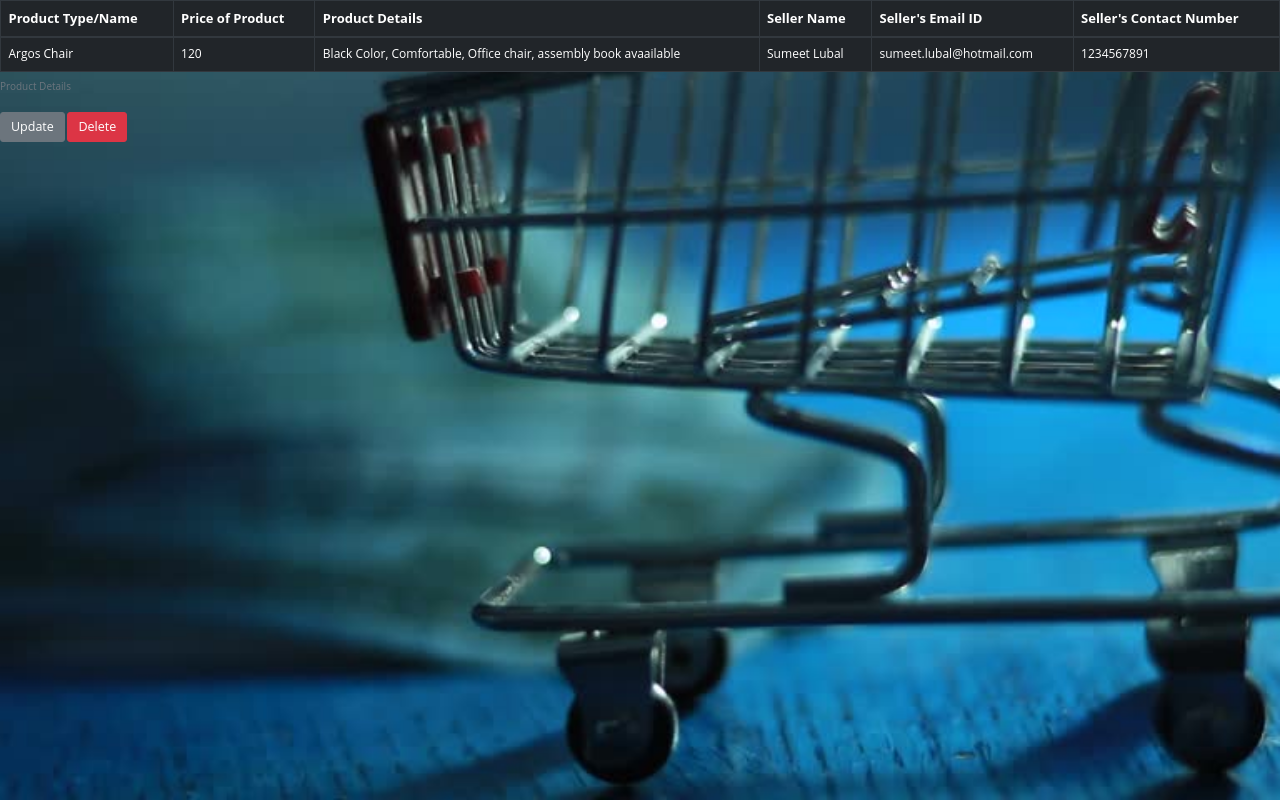
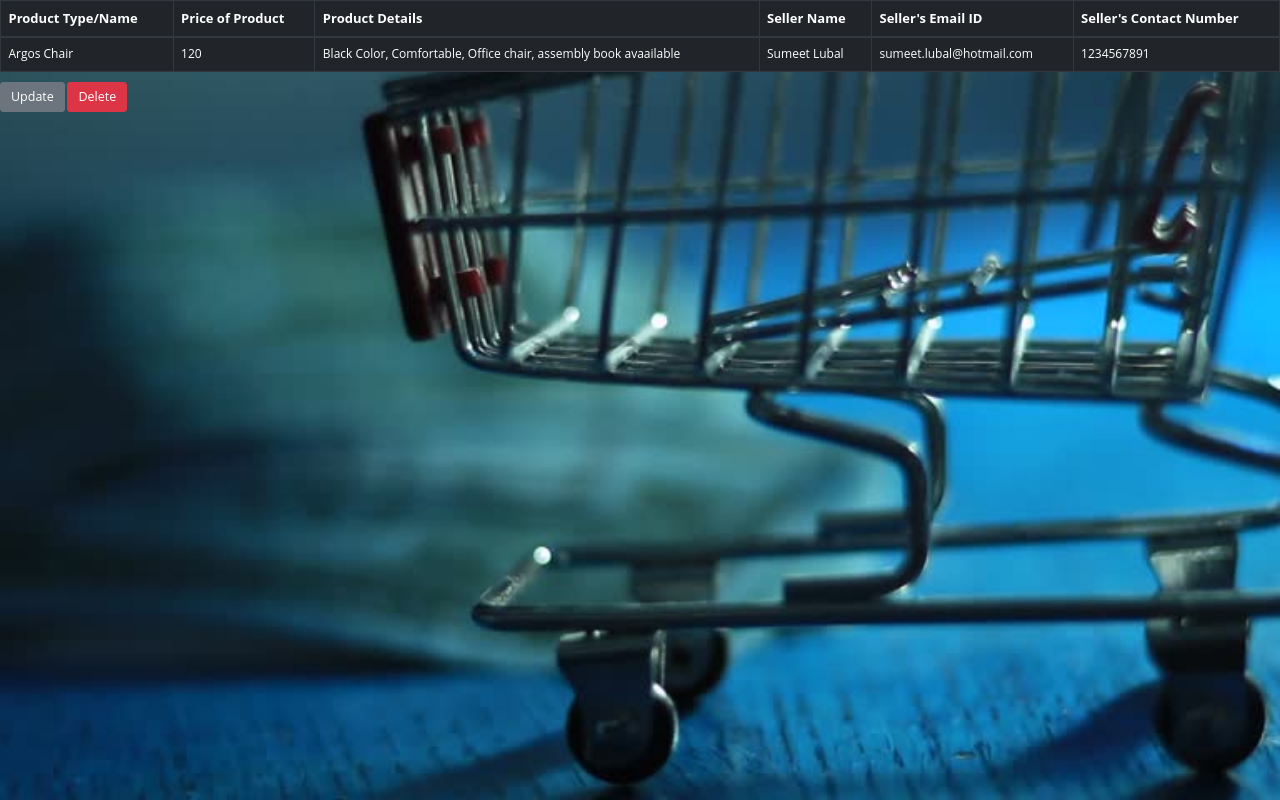
Before and after one commit to soniaghongadi/Shop-Deal-Online-web-app, a Flask app: page /show_all/4 in a window 1280 px wide. Run offline with Flask 2, Linux system fonts and the light colour scheme; data comes from the database, SQL or seed files in the repository; both versions use the stored data as it was after the commit; some libraries are stand-ins or nearby versions.

```diff
--- a/login.py
+++ b/login.py
@@ -4,11 +4,10 @@ from flask_sqlalchemy import SQLAlchemy
 from sqlalchemy import Column, Integer, String, ForeignKey, Table
 from wtforms.validators import ValidationError, Email
 from werkzeug.security import generate_password_hash, check_password_hash
-from flask_wtf.csrf import CSRFProtect
+
 
 # Creation of Flask instance
 app = Flask(__name__)
-csrf = CSRFProtect(app)
 
 # Database location
 app.config['SQLALCHEMY_DATABASE_URI'] = 'sqlite:///login.sqlite3'
@@ -141,16 +140,16 @@ def addproduct():
     return render_template(ADDPRODUCT_PAGE, product=product)
 
 # Go to an individual product
-@app.route("/show_all/<int:Product_id>")
-def idv_prod(Product_id):
-    product = Product.query.get_or_404(Product_id)
+@app.route("/show_all/<int:product_id>")
+def idv_prod(product_id):
+    product = Product.query.get_or_404(product_id)
     return render_template('prod.html', product = product)
 
 # Delete a product
-@app.route("/show_all/<int:Product_id>/delete")
-def delete_prod(Product_id):
+@app.route("/show_all/<int:product_id>/delete")
+def delete_prod(product_id):
     # Look for an id if exists
-    product = Product.query.get_or_404(Product_id)
+    product = Product.query.get_or_404(product_id)
 
     try:
         # Delete product from database
@@ -161,10 +160,10 @@ def delete_prod(Product_id):
         return redirect(url_for('error_product404'))
 
 # Update product details
-@app.route("/show_all/<int:Product_id>/update" , methods=['GET', 'POST'])
-def update_prod(Product_id):
+@app.route("/show_all/<int:product_id>/update" , methods=['GET', 'POST'])
+def update_prod(product_id):
     # Look for an id if exists
-    product = Product.query.get_or_404(Product_id)
+    product = Product.query.get_or_404(product_id)
     if request.method == 'POST':
         product.Product_name = request.form['Product_name']
         product.Product_price=  request.form['Product_price']
@@ -175,7 +174,6 @@ def update_prod(Product_id):
 
         db.session.commit()
         return redirect(url_for('show_all'))
-        # return redirect(url_for('prod', product_id = product.id))
 
     return render_template(ADDPRODUCT_PAGE, product = product, title= 'Update product',legend = 'Update product')
 
--- a/static/style.css
+++ b/static/style.css
@@ -548,3 +548,8 @@ table tbody tr td {
 table thead tr th {
   font-size: 13px;
 }
+
+caption {
+  padding: 10px;
+  caption-side: bottom;
+}
--- a/templates/prod.html
+++ b/templates/prod.html
@@ -13,9 +13,11 @@
 
 <body>
     <div class="cont">
-        <tbody>
+
+
             <table class="table table-bordered table-dark">
-                <caption>Product Details</caption>
+                <caption hidden>Product Details</caption>
+                <tbody>
                 <thead class="thead-dark">
                     <tr>
                         <th id="prod_name">Product Type/Name</th>
@@ -40,8 +42,8 @@
         </tbody>
         </table>
         <div>
-        <a class="btn btn-secondary  btn-lg" href="{{ url_for('update_prod', Product_id= product.id) }}">Update</a>
-            <a class="btn btn-danger btn-lg " href="{{ url_for('delete_prod', Product_id= product.id) }}"
+        <a class="btn btn-secondary  btn-lg" href="{{ url_for('update_prod', product_id= product.id) }}">Update</a>
+            <a class="btn btn-danger btn-lg " href="{{ url_for('delete_prod', product_id= product.id) }}"
                 onclick="myFunction()">Delete</a>
             <script>
                 function myFunction() {
--- a/templates/show_all.html
+++ b/templates/show_all.html
@@ -32,7 +32,8 @@
       {%- endfor %}
 
       <table class="table table-bordered table-dark" >
-         <caption>Product Details</caption>
+         <caption hidden> Product Details</caption>
+
          <thead class="thead-dark">
             <tr>
                <th id="prod_name">Product Type/Name</th>
@@ -47,7 +48,7 @@
          <tbody>
             {% for products in Product %}
             {% if user %}
-            <h3><a href="{{ url_for('idv_prod', Product_id= products.id ) }}">{{ products.Product_name}}<h6>Click here
+            <h3><a href="{{ url_for('idv_prod', product_id= products.id ) }}">{{ products.Product_name}}<h6>Click here
                      to update or delete the product</h6></a></h3>
             {% endif %}
             <tr>
```
Also changed, not shown: login.sqlite3, templates/index.html (line endings or trailing spaces).
